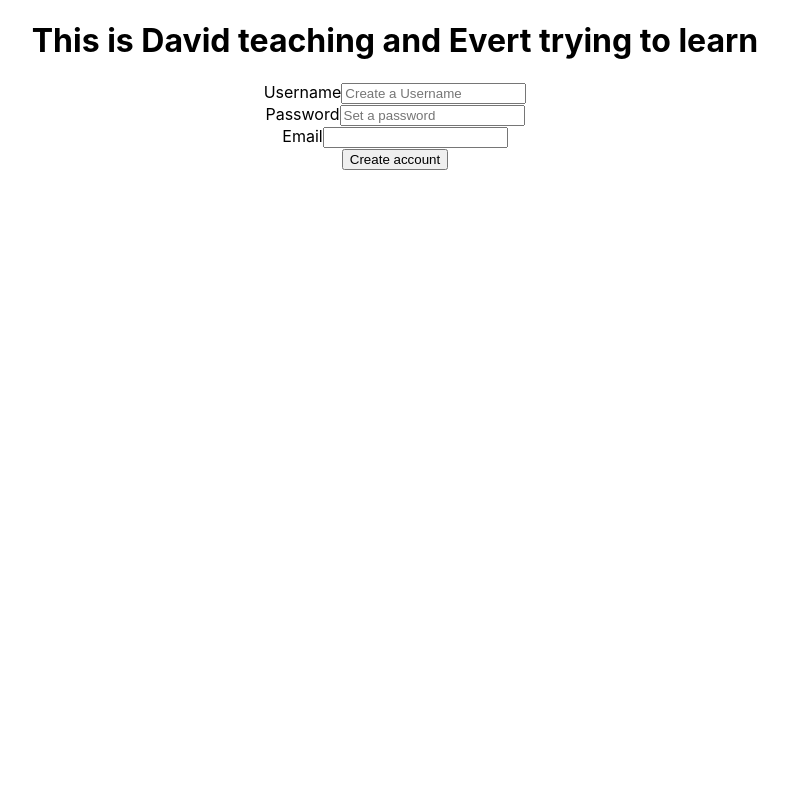
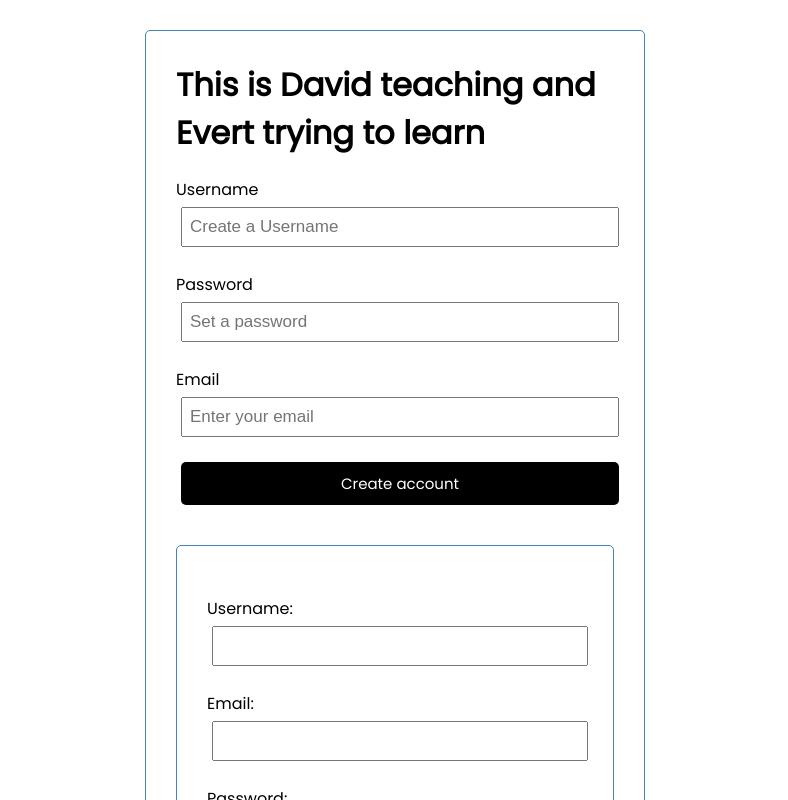
Before and after one commit to nopsuke/test_platform, a React (Create React App) app in the folder frontend/: page / in a window 1280 px wide. Shown: the top 800 px of the page, without its empty margins (245-1033 px from the left). Built offline with nearby package versions, Linux system fonts and the light colour scheme.

Commit message:
Style changes

```diff
--- a/frontend/src/App.css
+++ /dev/null
@@ -1,3 +0,0 @@
-.App {
-  text-align: center;
-}
--- a/frontend/src/App.js
+++ b/frontend/src/App.js
@@ -2,8 +2,8 @@
 import HomePage from "./Components/HomePage";
 import { BrowserRouter as Router, Route, Routes } from "react-router-dom"; // The Router lives at the root of the project so that all components that you create can be accessed
 import RegisterForm from "./Components/RegisterForm";
-import "./App.css";
 import Header from "./Components/Header";
+import Register2 from "./Components/Register2";
 
 const App = () => {
   const [user, setUser] = useState() // E - I want to use this to store the user data upon successfully logging in. I'm not sure if this is the correct approach though.
@@ -57,11 +57,12 @@
 
 
     <Router>
-      <div className="App">
+      <div className="container">
         <Header title="This is David teaching and Evert trying to learn" />
 
 
         <RegisterForm />
+        <Register2 />
 
       </div>
     </Router>
--- /dev/null
+++ b/frontend/src/Components/Register2.js
@@ -0,0 +1,55 @@
+import React, { useState } from 'react';
+import axios from "axios";
+
+
+const Register2 = () => {
+    const [formData, setFormData] = useState({
+        username: "",
+        email: "",
+        password: "",
+    });
+
+    const handleChange = (e) => {
+        setFormData({...formData, [e.target.name]: e.target.value});
+    }
+
+    const handleSubmit = (e) => {
+        e.preventDefault();
+        axios.post('/api/register/', formData)
+            .then(response => {
+                console.log(response.data);
+            })
+            .catch(error => {
+                console.log(error);
+            });
+    }
+
+
+
+    return (
+        <form className="container" onSubmit={handleSubmit}>
+        <div className="form-control">
+        <label>
+            Username:
+            <input type="text" name="username" onChange={handleChange} />
+        </label>
+        </div>
+        <div className="form-control">
+        <label>
+            Email:
+            <input type="email" name="email" onChange={handleChange} />
+        </label>
+        </div>
+        <div className="form-control">
+        <label>
+            Password:
+            <input type="password" name="password" onChange={handleChange} />
+        </label>
+        </div>
+        <input type="submit" value="Register" className="btn btn-block"/>
+    </form>
+
+  )
+}
+
+export default Register2
--- a/frontend/src/Components/RegisterForm.js
+++ b/frontend/src/Components/RegisterForm.js
@@ -1,7 +1,7 @@
 import React, { useState } from 'react';
 import { on } from 'ws';
 // Moved from /frontend/
-// Attempting to create a registration form for users to register for an account and change "function" to "class" to see if that helps.
+// Register2 is better.
 
 
 // I need to add validation to the form and error handling, not sure how to do that yet. Also password needs to be hashed and salted but this should be done on the backend.
@@ -49,9 +49,10 @@
             value={password}
             onChange={(e) => setPassword(e.target.value)}/>
         </div>
-        <div className="form-control form-control-check">
+        <div className="form-control">
             <label>Email</label>
             <input type="text"
+            placeholder="Enter your email"
             value={email}
             onChange={(e) => setEmail(e.target.value)}/>
         </div>
@@ -63,63 +64,3 @@
 }
 
 export default RegisterForm
-
-
-
-
-
-
-
-
-
-
-
-
-
-
-
-/*function RegisterForm() {
-    const [formData, setFormData] = useState({
-        username: '',
-        email: '',
-        password: '',
-    });
-
-    const handleChange = (e) => {
-        setFormData({...formData, [e.target.name]: e.target.value});
-    }
-
-    const handleSubmit = (e) => {
-        e.preventDefault();
-        axios.post('/api/register/', formData)
-            .then(response => {
-                console.log(response.data);
-            })
-            .catch(error => {
-                console.log(error);
-            });
-    }
-
-    return (
-        <form onSubmit={handleSubmit}>
-            <label>
-                Username:
-                <input type="text" name="username" onChange={handleChange} />
-            </label>
-            <label>
-                Email:
-                <input type="email" name="email" onChange={handleChange} />
-            </label>
-            <label>
-                Password:
-                <input type="password" name="password" onChange={handleChange} />
-            </label>
-            <input type="submit" value="Register" />
-        </form>
-    );
-}
-
-export default RegisterForm;
-
-
-*/
--- a/frontend/src/index.css
+++ b/frontend/src/index.css
@@ -1,13 +1,112 @@
-body {
+@import url('https://fonts.googleapis.com/css2?family=Poppins:wght@300;400&display=swap');
+
+* {
+  box-sizing: border-box;
   margin: 0;
-  font-family: -apple-system, BlinkMacSystemFont, 'Segoe UI', 'Roboto', 'Oxygen',
-    'Ubuntu', 'Cantarell', 'Fira Sans', 'Droid Sans', 'Helvetica Neue',
-    sans-serif;
-  -webkit-font-smoothing: antialiased;
-  -moz-osx-font-smoothing: grayscale;
+  padding: 0;
 }
 
-code {
-  font-family: source-code-pro, Menlo, Monaco, Consolas, 'Courier New',
-    monospace;
+body {
+  font-family: 'Poppins', sans-serif;
 }
+
+.container {
+  max-width: 500px;
+  margin: 30px auto;
+  overflow: auto;
+  min-height: 300px;
+  border: 1px solid steelblue;
+  padding: 30px;
+  border-radius: 5px;
+}
+
+.header {
+  display: flex;
+  justify-content: space-between;
+  align-items: center;
+  margin-bottom: 20px;
+}
+
+.btn {
+  display: inline-block;
+  background: #000;
+  color: #fff;
+  border: none;
+  padding: 10px 20px;
+  margin: 5px;
+  border-radius: 5px;
+  cursor: pointer;
+  text-decoration: none;
+  font-size: 15px;
+  font-family: inherit;
+}
+
+.btn:focus {
+  outline: none;
+}
+
+.btn:active {
+  transform: scale(0.98);
+}
+
+.btn-block {
+  display: block;
+  width: 100%;
+}
+
+.task {
+  background: #f4f4f4;
+  margin: 5px;
+  padding: 10px 20px;
+  cursor: pointer;
+}
+
+.task.reminder {
+  border-left: 5px solid green;
+}
+
+.task h3 {
+  display: flex;
+  align-items: center;
+  justify-content: space-between;
+}
+
+.add-form {
+  margin-bottom: 40px;
+}
+
+.form-control {
+  margin: 20px 0;
+}
+
+.form-control label {
+  display: block;
+}
+
+.form-control input {
+  width: 100%;
+  height: 40px;
+  margin: 5px;
+  padding: 3px 7px;
+  font-size: 17px;
+}
+
+.form-control-check {
+  display: flex;
+  align-items: center;
+  justify-content: space-between;
+}
+
+.form-control-check label {
+  flex: 1;
+}
+
+.form-control-check input {
+  flex: 2;
+  height: 20px;
+}
+
+footer {
+  margin-top: 30px;
+  text-align: center;
+}
```
Also changed, not shown: frontend/src/Components/LeverageChange.js (added, +9 -0 lines).
